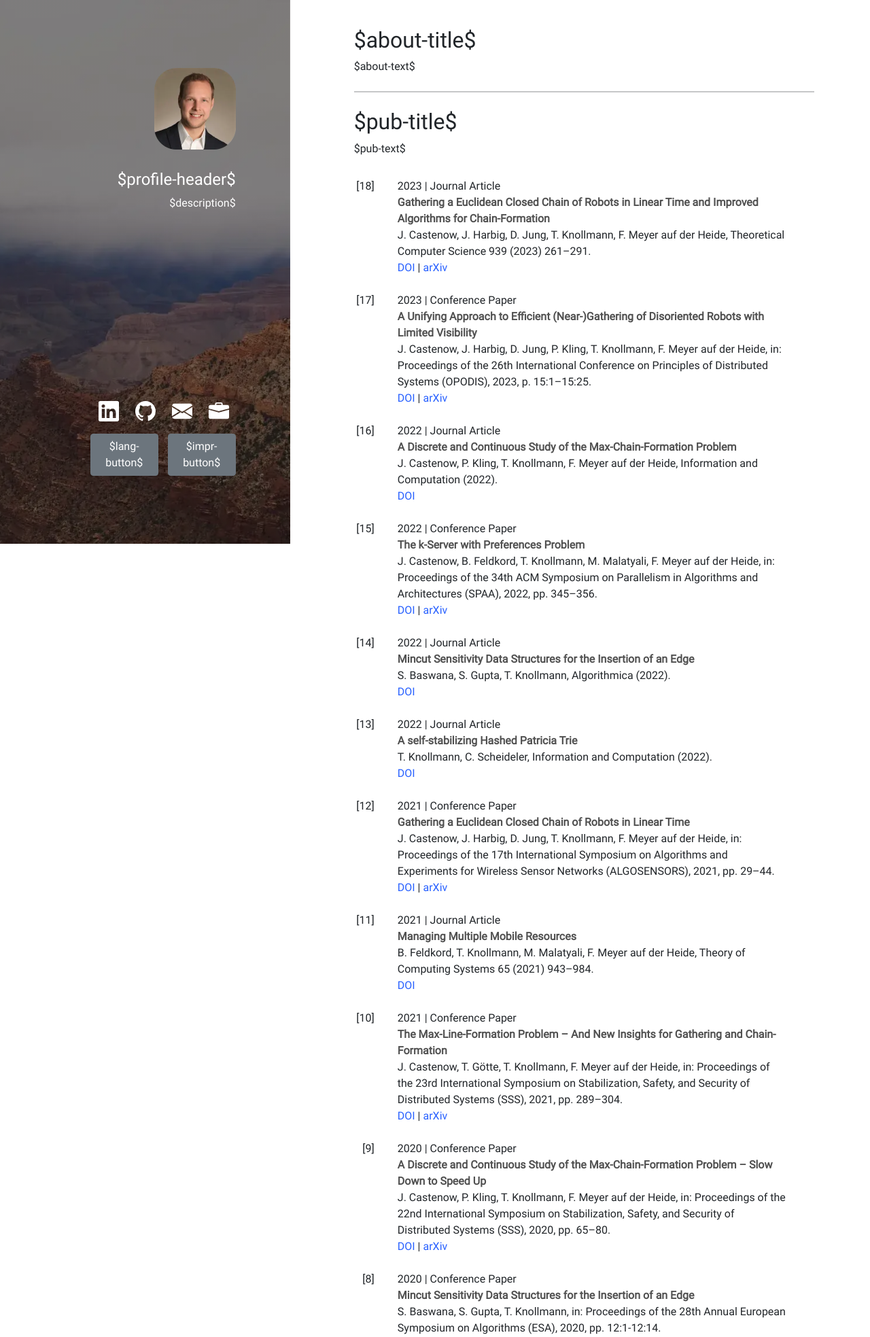
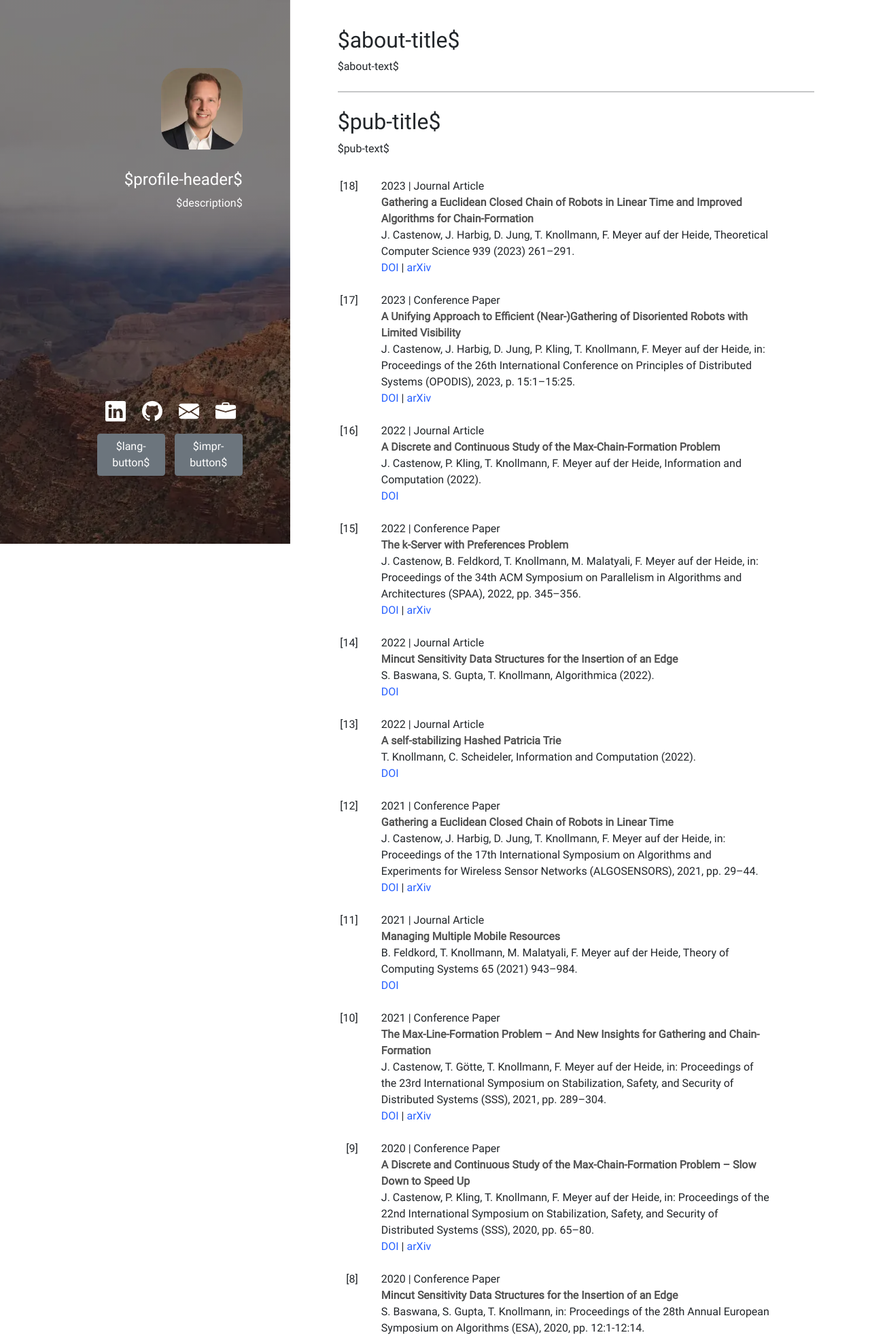
Before and after one commit to TillKnollmann/Homepage, a PHP site: page /generator/template.html in a window 1280 px wide. Shown: the top 1967 px of the page at 68% size. Run offline with PHP 8.4, Linux system fonts and the light colour scheme.

Commit message:
Improve sidebar and content width for larger screens

```diff
--- a/styles/main.css
+++ b/styles/main.css
@@ -78,8 +78,9 @@ h3 {
 
     #sidebar {
         text-align: right;
-        padding: 20px 45px 20px 30px;
+        padding: 20px 35px 20px 20px;
         background-size: auto 100%;
+        min-width: 300px;
     }
 
     @media (min-height: 310px) {
@@ -103,15 +104,32 @@ h3 {
     }
 }
 
+@media (min-width: 800px) {
+    #sidebar {
+        padding-left: 35px;
+        padding-right: 45px;
+        min-width: 320px;
+    }
+}
+
 @media (min-width: 992px) {
     #content {
         padding-left: 60px;
+    }
+
+    #content .container-fluid {
+        padding-left: 0;
+    }
+
+    #sidebar {
+        padding-left: 40px;
+        padding-right: 60px;
     }
 }
 
 @media (min-width: 1200px) {
     #sidebar {
-        padding: 100px 80px 100px 90px;
+        padding: 100px 70px 100px 90px;
     }
 
     #content {
```
